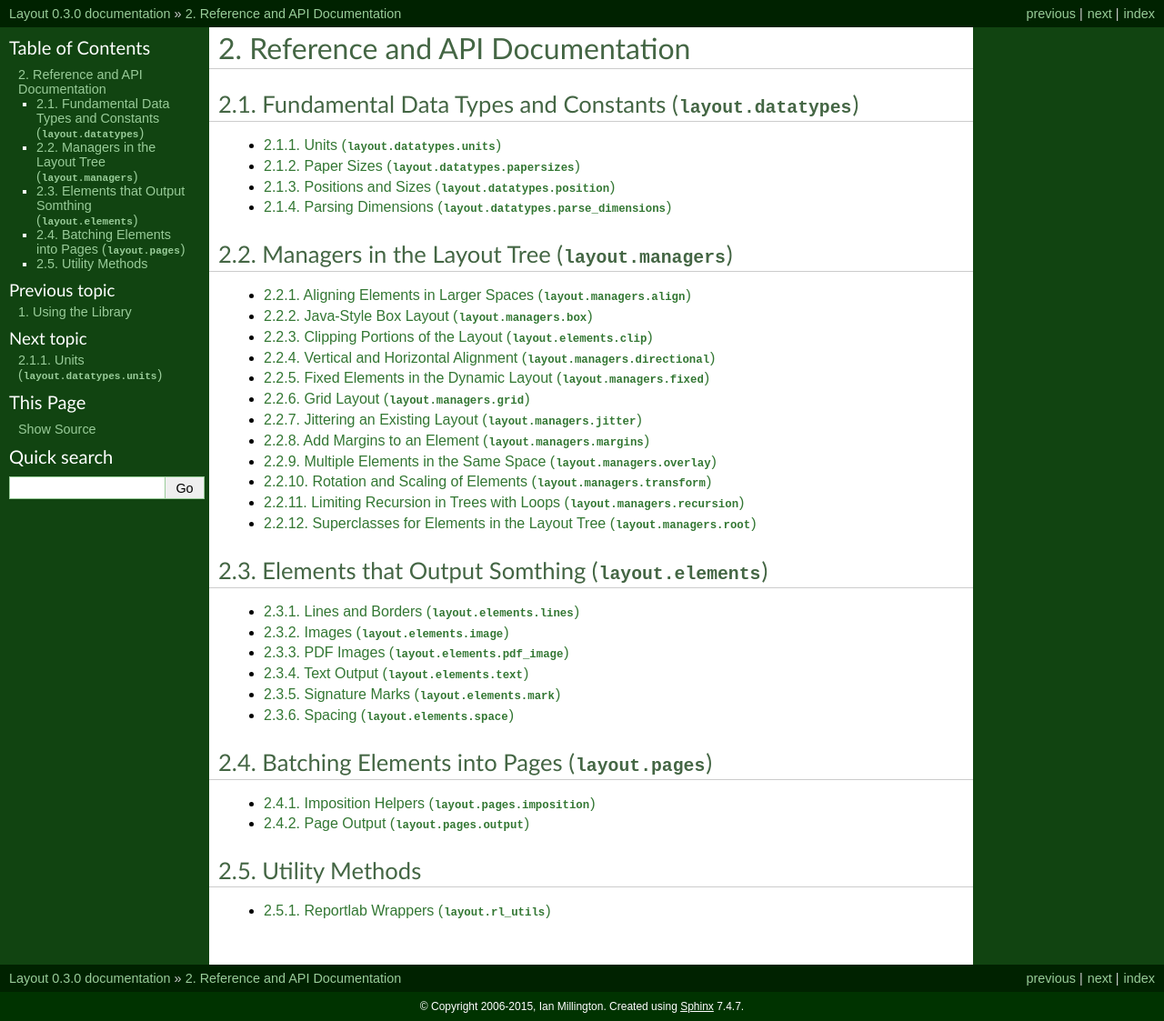
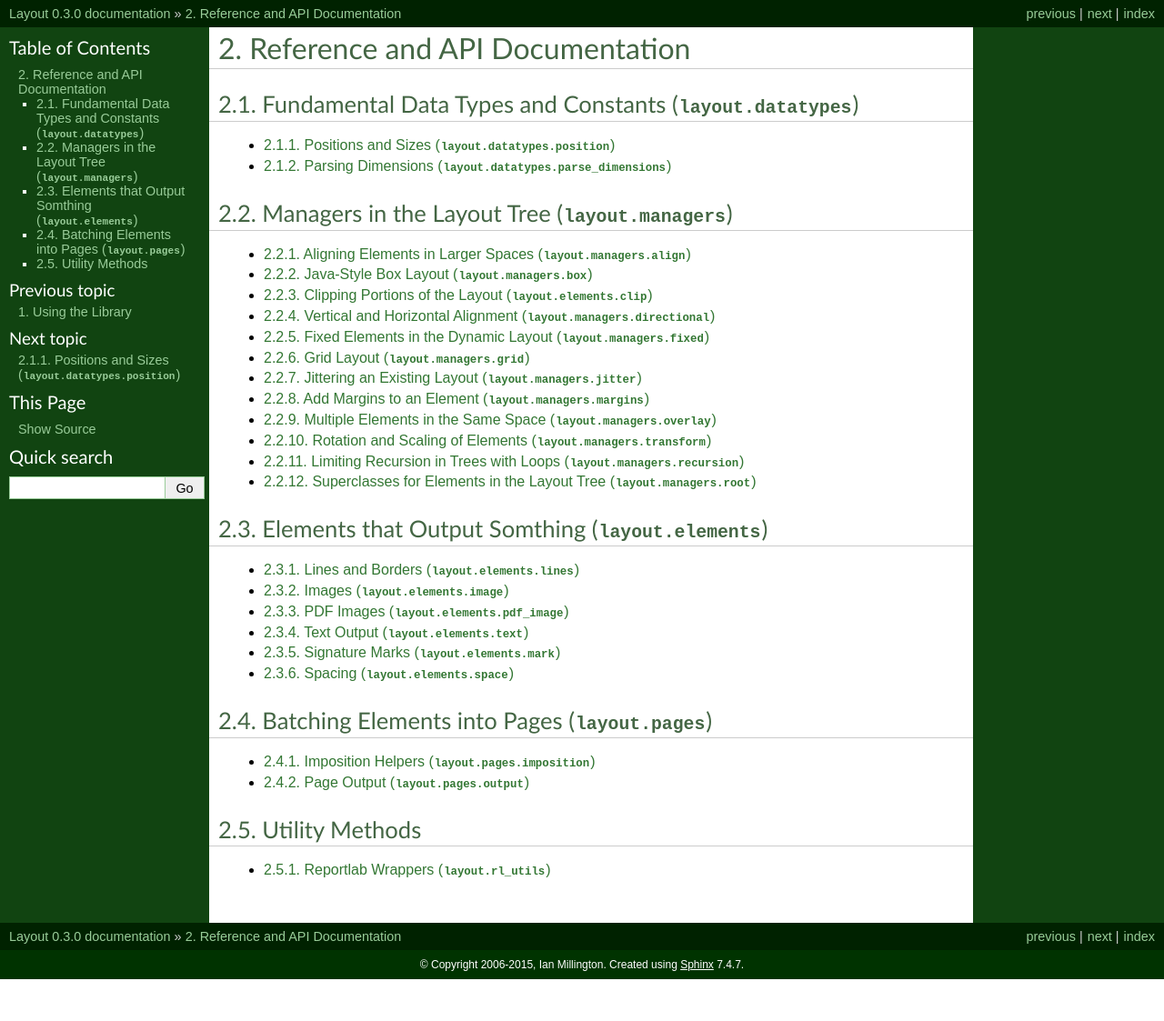
Before and after one commit to idmillington/layout, a Sphinx documentation site: the page built from docs/source/reference/index.rst, in a window 1280 px wide and 1123 px high. Shown: the whole window at 91% size. Built offline with Sphinx 7.4.7, drawn with Linux system fonts in a browser that asks for light colours.

Commit message:
Update documentation.

```diff
--- a/docs/source/reference/datatypes_units.rst
+++ /dev/null
@@ -1,6 +0,0 @@
-Units (:mod:`layout.datatypes.units`)
-=====================================
-
-.. automodule:: layout.datatypes.units
-   :members:
-   :show-inheritance:
--- a/docs/source/reference/index.rst
+++ b/docs/source/reference/index.rst
@@ -7,8 +7,6 @@ Fundamental Data Types and Constants (:mod:`layout.datatypes`)
 .. toctree::
    :maxdepth: 1
 
-   datatypes_units
-   datatypes_papersizes
    datatypes_position
    datatypes_parse_dimensions
 
```
Also changed, not shown: docs/source/reference/datatypes_papersizes.rst (deleted, +0 -37 lines), 2 other files.
